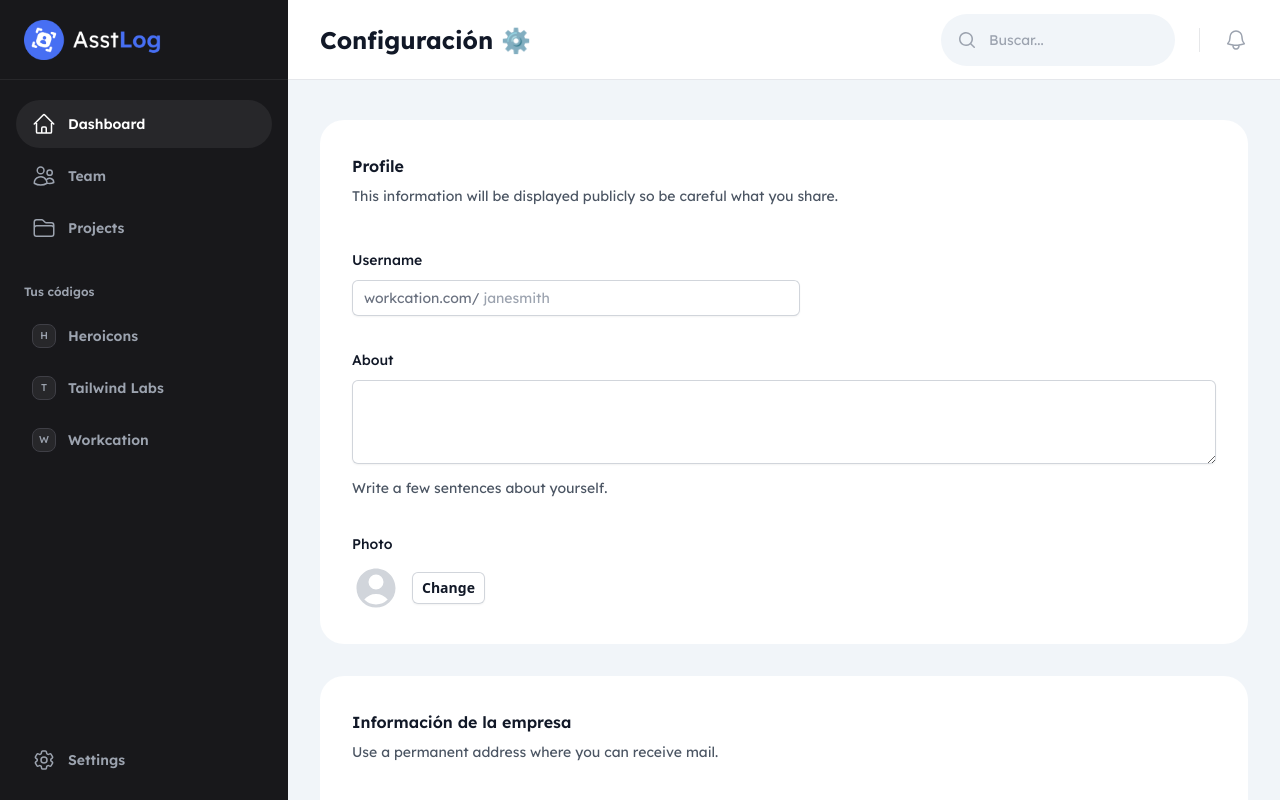
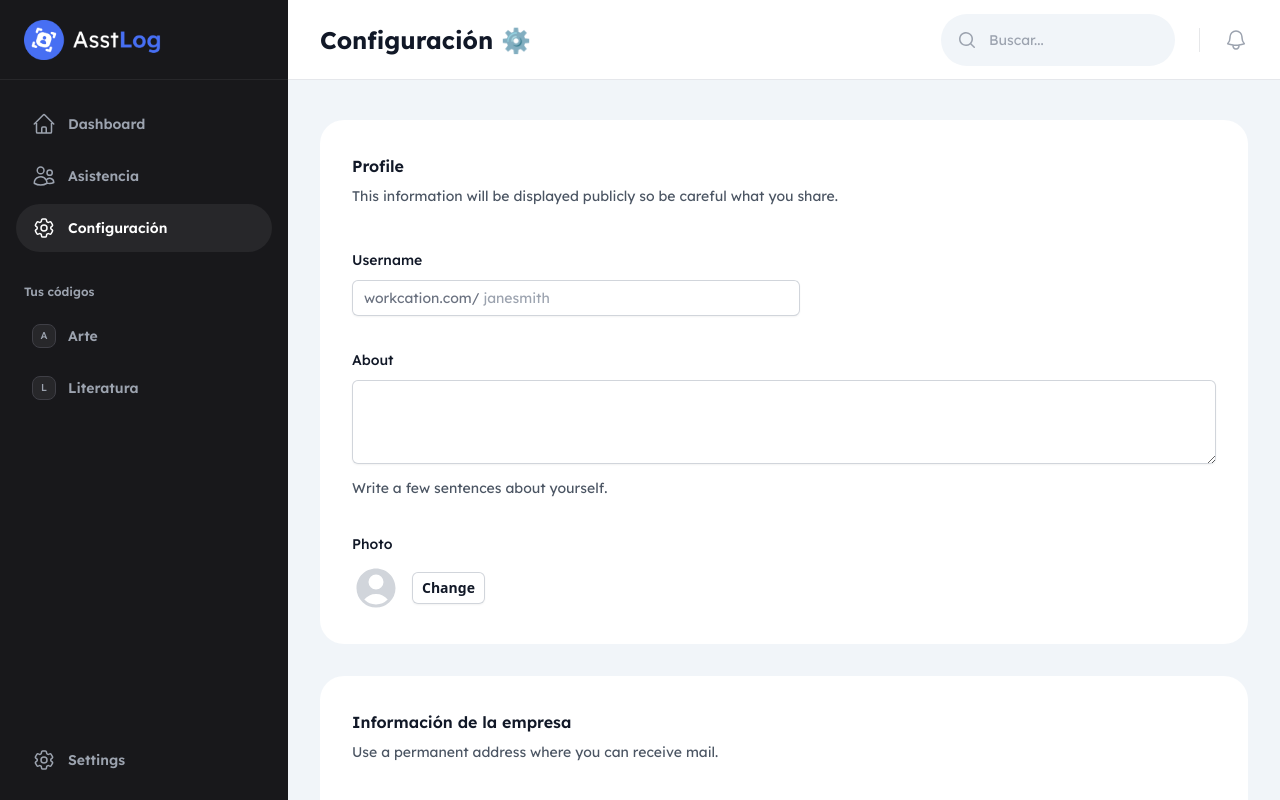
Before and after one commit to YerikAH/asst-log, a React (Vite) app in the folder client/: page /settings in a window 1280 px wide. Built offline with nearby package versions, Linux system fonts and the light colour scheme.

Commit message:
:sparkles: Add logic for sidebar

```diff
--- a/client/src/layout/Sidebar/SidebarDesktop/index.tsx
+++ b/client/src/layout/Sidebar/SidebarDesktop/index.tsx
@@ -1,6 +1,7 @@
 import { classNames } from "@/utils";
 import { Cog6ToothIcon } from "@heroicons/react/24/outline";
 import logo from "@/assets/logo-icon-white.png";
+import { Link, useLocation, useNavigation } from "react-router-dom";
 
 interface Props {
   navigation: {
@@ -19,9 +20,10 @@ interface Props {
 }
 
 export const SidebarDesktop = ({ navigation, codes }: Props) => {
+  const location = useLocation()
+
   return (
     <div className="hidden lg:fixed lg:inset-y-0 lg:z-50 lg:flex lg:w-72 lg:flex-col">
-      {/* Sidebar component, swap this element with another sidebar if you like */}
       <div className="flex grow flex-col gap-y-5 overflow-y-auto bg-zinc-900 ">
         <div className="flex h-20 shrink-0 items-center border-b border-b-zinc-800 px-6">
           <img alt="AsstLog" src={logo} className="h-10 w-auto" />
@@ -32,10 +34,10 @@ export const SidebarDesktop = ({ navigation, codes }: Props) => {
               <ul role="list" className="-mx-2 space-y-1">
                 {navigation.map((item) => (
                   <li key={item.name}>
-                    <a
-                      href={item.href}
+                    <Link
+                      to={item.href}
                       className={classNames(
-                        item.current
+                        location.pathname === item.href
                           ? "bg-zinc-800 text-white"
                           : "text-gray-400 hover:bg-zinc-800 hover:text-white",
                         "group flex gap-x-3 rounded-full py-3 px-4 text-sm font-semibold leading-6 font-lexend"
@@ -46,7 +48,7 @@ export const SidebarDesktop = ({ navigation, codes }: Props) => {
                         className="h-6 w-6 shrink-0"
                       />
                       {item.name}
-                    </a>
+                    </Link>
                   </li>
                 ))}
               </ul>
@@ -58,8 +60,8 @@ export const SidebarDesktop = ({ navigation, codes }: Props) => {
               <ul role="list" className="-mx-2 mt-2 space-y-1">
                 {codes.map((code) => (
                   <li key={code.name}>
-                    <a
-                      href={code.href}
+                    <Link
+                      to={code.href}
                       className={classNames(
                         code.current
                           ? "bg-zinc-800 text-white"
@@ -71,7 +73,7 @@ export const SidebarDesktop = ({ navigation, codes }: Props) => {
                         {code.initial}
                       </span>
                       <span className="truncate font-lexend">{code.name}</span>
-                    </a>
+                    </Link>
                   </li>
                 ))}
               </ul>
--- a/client/src/layout/Sidebar/index.tsx
+++ b/client/src/layout/Sidebar/index.tsx
@@ -1,5 +1,5 @@
 import { useState } from "react";
-import { FolderIcon, HomeIcon, UsersIcon } from "@heroicons/react/24/outline";
+import { Cog6ToothIcon, HomeIcon, UsersIcon } from "@heroicons/react/24/outline";
 
 import { Outlet } from "react-router-dom";
 import { SidebarDesktop } from "./SidebarDesktop";
@@ -7,14 +7,13 @@ import { SidebarMobile } from "./SidebarMobile";
 import { Navigation } from "./Navigation";
 
 const navigation = [
-  { name: "Dashboard", href: "#", icon: HomeIcon, current: true },
-  { name: "Team", href: "#", icon: UsersIcon, current: false },
-  { name: "Projects", href: "#", icon: FolderIcon, current: false },
+  { name: "Dashboard", href: "/dashboard", icon: HomeIcon, current: true },
+  { name: "Asistencia", href: "/attendance-group", icon: UsersIcon, current: false },
+  { name: "Configuración", href: "/settings", icon: Cog6ToothIcon, current: false },
 ];
 const teams = [
-  { id: 1, name: "Heroicons", href: "#", initial: "H", current: false },
-  { id: 2, name: "Tailwind Labs", href: "#", initial: "T", current: false },
-  { id: 3, name: "Workcation", href: "#", initial: "W", current: false },
+  { id: 1, name: "Arte", href: "/attendance-group/arte", initial: "A", current: false },
+  { id: 2, name: "Literatura", href: "/attendance-group/literatura", initial: "L", current: false },
 ];
 
 export const Sidebar = () => {
```
